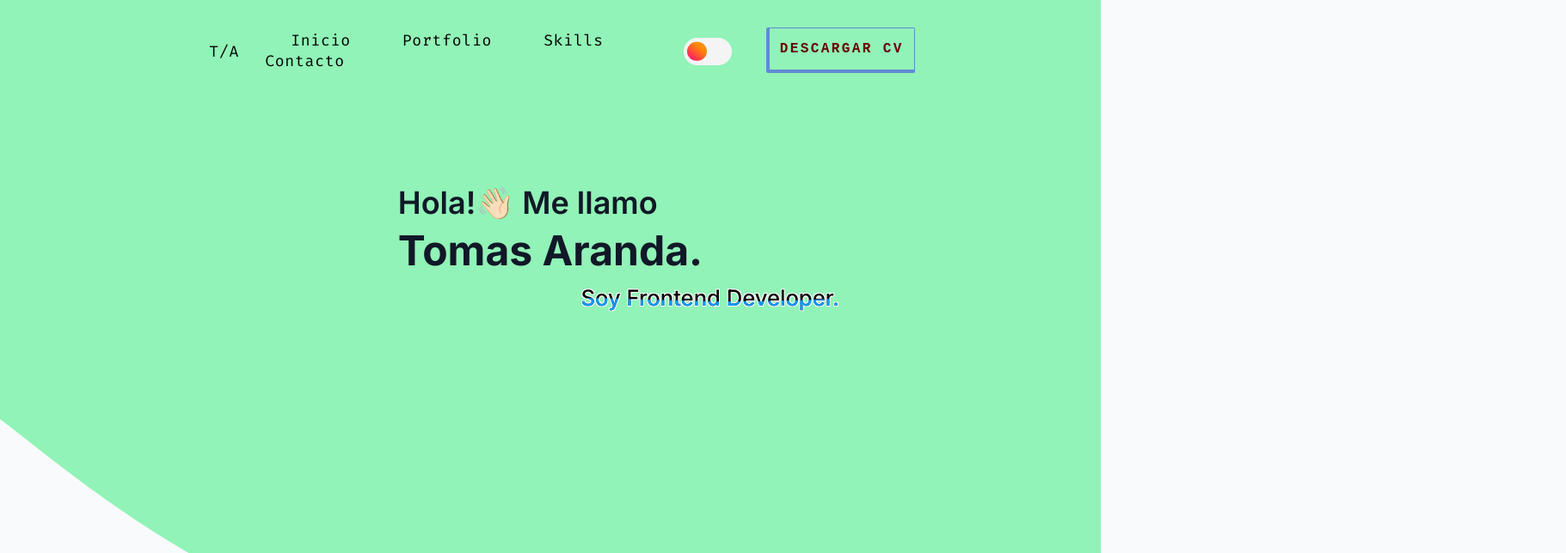
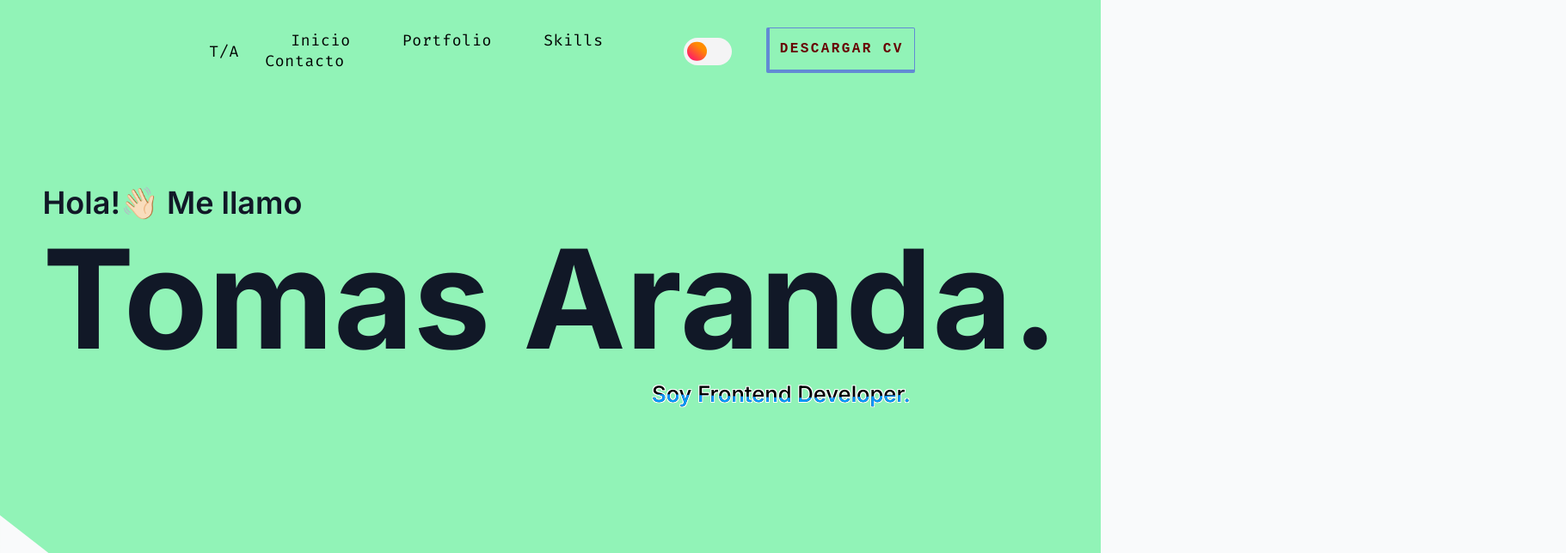
Before and after one commit to TomasAranda21/new-portfolio, a React (Vite) app in the folder frontend/: page / in a window 1280 px wide. Shown: the top 644 px of the page at 86% size, 1821 px wide, since content can reach past the window. Built offline with nearby package versions, Linux system fonts and the light colour scheme.

Commit message:
add custom colors

```diff
--- a/frontend/tailwind.config.js
+++ b/frontend/tailwind.config.js
@@ -5,6 +5,7 @@ module.exports = {
     "./index.html",
     "./src/**/*.{vue,js,ts,jsx,tsx}",
   ],
+  darkMode: 'class',
   theme: {
 
     extend: {
@@ -21,6 +22,11 @@ module.exports = {
 
         grisAzulado: "96B1AD",
 
+        naranja: "#FFB152",
+        azulClaro: "#59B3FF",
+
+        darkMode1: "#394855",
+        darkMode2: "#2C2F32",
 
 
         verdeClaro1: "#7EECCB",
@@ -42,6 +48,7 @@ module.exports = {
       },
 
       fontSize: {
+        '11xl': '10rem',
         '10xl': '13rem',
       }
     },
```
